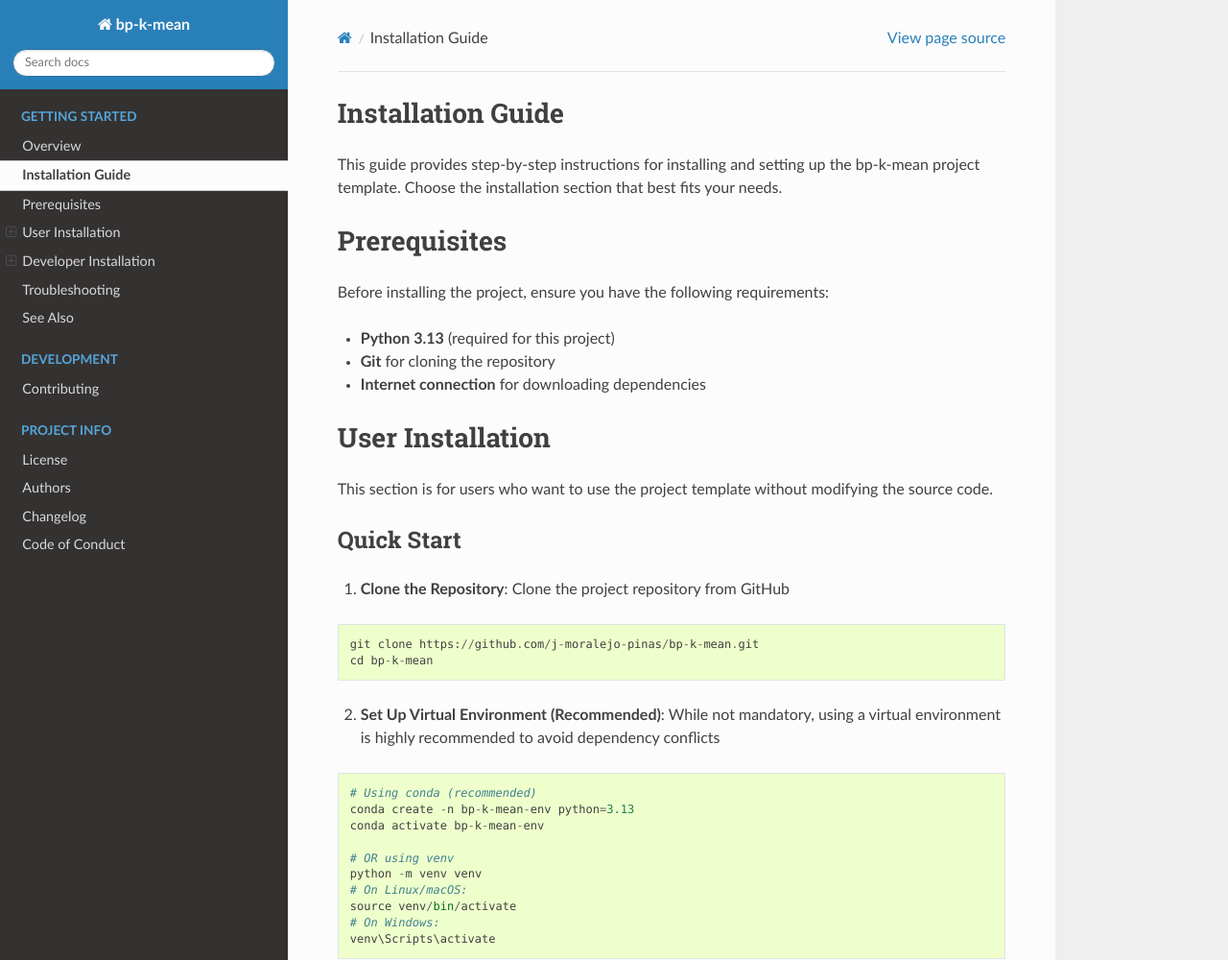
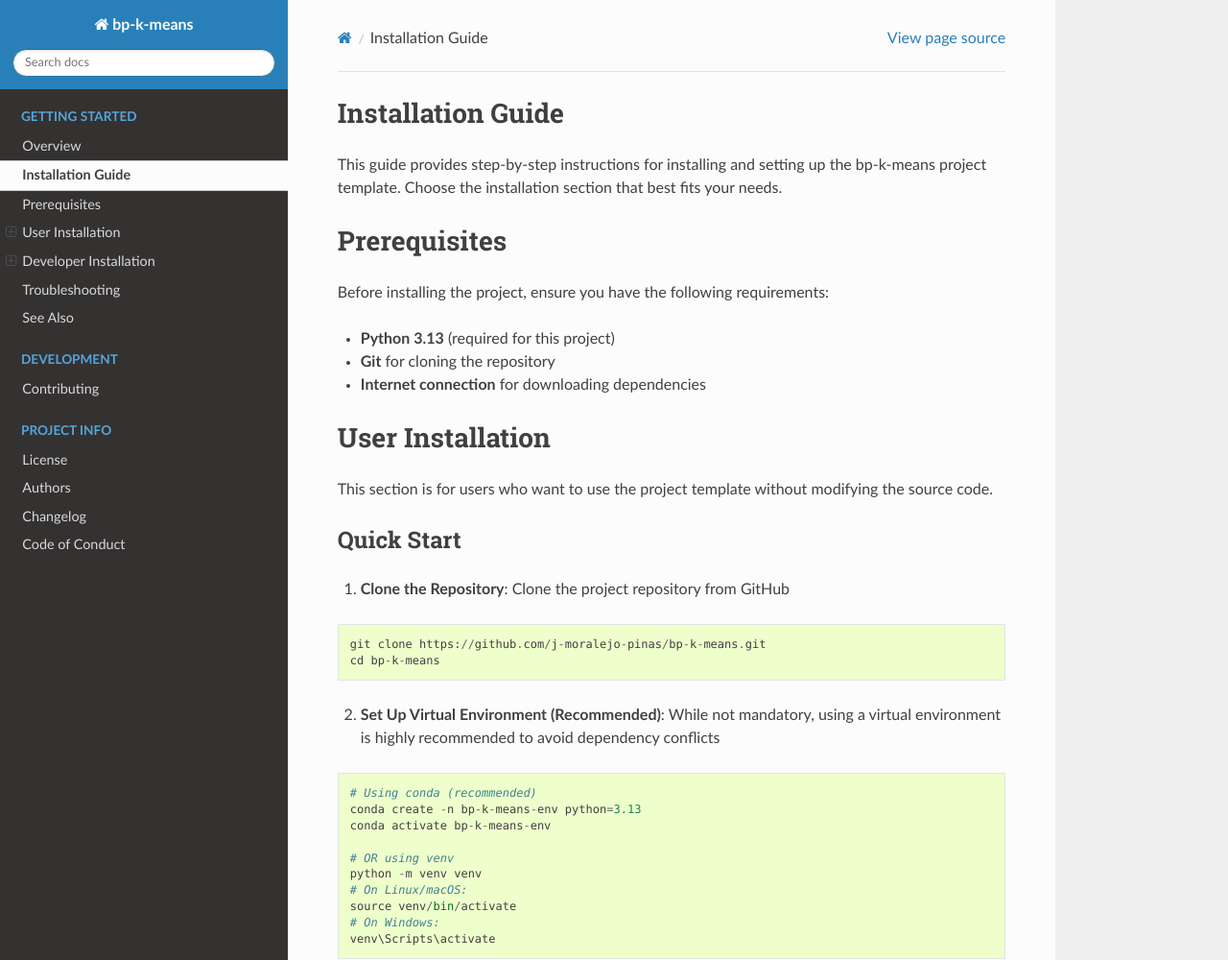
Before and after one commit to j-moralejo-pinas/bp-k-means, a Sphinx documentation site: the page built from docs/installation.rst, in a window 1280 px wide and 1400 px high. Shown: the top 1000 px of the window at 96% size. Built offline with Sphinx 7.4.7 and the Read the Docs theme 3.1.0, drawn with Linux system fonts in a browser that asks for light colours; formulas are drawn with MathJax 3; pages that are not in the unit, such as notebooks, are missing from menus; the version number could not be read and is left out; some of the changed text lies outside the part shown.

Commit message:
Changed project name

```diff
--- a/AUTHORS.rst
+++ b/AUTHORS.rst
@@ -2,7 +2,7 @@
 Contributors
 ============
 
-The bp-k-mean project is made possible by contributions from the following people:
+The bp-k-means project is made possible by contributions from the following people:
 
 Maintainers
 ===========
--- a/README.rst
+++ b/README.rst
@@ -1,5 +1,5 @@
 ============
-bp-k-mean
+bp-k-means
 ============
 
 .. image:: https://img.shields.io/badge/python-3.13+-blue.svg
--- a/docs/conf.py
+++ b/docs/conf.py
@@ -110,7 +110,7 @@ source_suffix = ".rst"
 master_doc = "index"
 
 # General information about the project.
-project = "bp-k-mean"
+project = "bp-k-means"
 copyright = "2025, Javier Moralejo"
 
 # The version info for the project you're documenting, acts as replacement for
@@ -249,7 +249,7 @@ html_static_path = ["_static"]
 # html_file_suffix = None
 
 # Output file base name for HTML help builder.
-htmlhelp_basename = "bp-k-mean-doc"
+htmlhelp_basename = "bp-k-means-doc"
 
 
 # -- Options for LaTeX output ------------------------------------------------
@@ -265,7 +265,7 @@ latex_elements = {
 
 # Grouping the document tree into LaTeX files. List of tuples
 # (source start file, target name, title, author, documentclass [howto/manual]).
-latex_documents = [("index", "user_guide.tex", "bp-k-mean Documentation", "Javier Moralejo", "manual")]
+latex_documents = [("index", "user_guide.tex", "bp-k-means Documentation", "Javier Moralejo", "manual")]
 
 # The name of an image file (relative to this directory) to place at the top of
 # the title page.
--- a/docs/index.rst
+++ b/docs/index.rst
@@ -1,8 +1,8 @@
 =============
-bp-k-mean
+bp-k-means
 =============
 
-This is the documentation of **bp-k-mean project**.
+This is the documentation of **bp-k-means project**.
 
 Contents
 ========
--- a/docs/installation.rst
+++ b/docs/installation.rst
@@ -1,7 +1,7 @@
 Installation Guide
 ==================
 
-This guide provides step-by-step instructions for installing and setting up the bp-k-mean project template. Choose the installation section that best fits your needs.
+This guide provides step-by-step instructions for installing and setting up the bp-k-means project template. Choose the installation section that best fits your needs.
 
 .. contents:: Table of Contents
     :local:
@@ -28,16 +28,16 @@ Quick Start
 
 .. code-block::
 
-    git clone https://github.com/j-moralejo-pinas/bp-k-mean.git
-    cd bp-k-mean
+    git clone https://github.com/j-moralejo-pinas/bp-k-means.git
+    cd bp-k-means
 
 2. **Set Up Virtual Environment (Recommended)**: While not mandatory, using a virtual environment is highly recommended to avoid dependency conflicts
 
 .. code-block::
 
     # Using conda (recommended)
-    conda create -n bp-k-mean-env python=3.13
-    conda activate bp-k-mean-env
+    conda create -n bp-k-means-env python=3.13
+    conda activate bp-k-means-env
 
     # OR using venv
     python -m venv venv
@@ -76,8 +76,8 @@ Docker Setup
 
 .. code-block::
 
-    git clone https://github.com/j-moralejo-pinas/bp-k-mean.git
-    cd bp-k-mean
+    git clone https://github.com/j-moralejo-pinas/bp-k-means.git
+    cd bp-k-means
 
 2. **Build the Docker Image**: Build the application using Docker Compose. This will create a Docker image with all necessary dependencies pre-installed
 
@@ -110,15 +110,15 @@ Development Setup
 
 .. code-block::
 
-    git clone https://github.com/j-moralejo-pinas/bp-k-mean.git
-    cd bp-k-mean
+    git clone https://github.com/j-moralejo-pinas/bp-k-means.git
+    cd bp-k-means
 
 2. **Set Up Development Environment**: Create a virtual environment (recommended)
 
 .. code-block::
 
-    conda create -n bp-k-mean-dev python=3.13
-    conda activate bp-k-mean-dev
+    conda create -n bp-k-means-dev python=3.13
+    conda activate bp-k-means-dev
 
 3. **Install in Development Mode**: Install the package with development dependencies
     This installs the project in editable mode with all development tools including:
@@ -150,7 +150,7 @@ Development Setup
 
     {
         "venvPath": "/path/to/your/conda/envs",
-        "venv": "bp-k-mean-dev"
+        "venv": "bp-k-means-dev"
     }
 
 .. [#f1] Replace ``/path/to/your/conda/envs`` with your actual conda environments path (e.g., ``/home/username/miniconda3/envs`` or ``/home/username/micromamba/envs``).
@@ -193,7 +193,7 @@ If you have issues with virtual environments, try
 
     # For conda environments
     conda info --envs  # List all environments
-    conda activate bp-k-mean-dev  # Activate the environment
+    conda activate bp-k-means-dev  # Activate the environment
 
     # For venv environments
     which python  # Check which Python you're using
@@ -215,7 +215,7 @@ If Docker commands fail
 
 **Getting Help**
 
-* Check the project's GitHub issues: https://github.com/j-moralejo-pinas/bp-k-mean/issues
+* Check the project's GitHub issues: https://github.com/j-moralejo-pinas/bp-k-means/issues
 * Review the documentation for detailed usage examples
 * Ensure all dependencies are correctly installed
 
```
Also changed, not shown: CONTRIBUTING.rst (+10 -10 lines), pyproject.toml (+6 -6 lines), src/bp_k_means/__init__.py (renamed from src/bp_k_mean/__init__.py), 5 other files.
